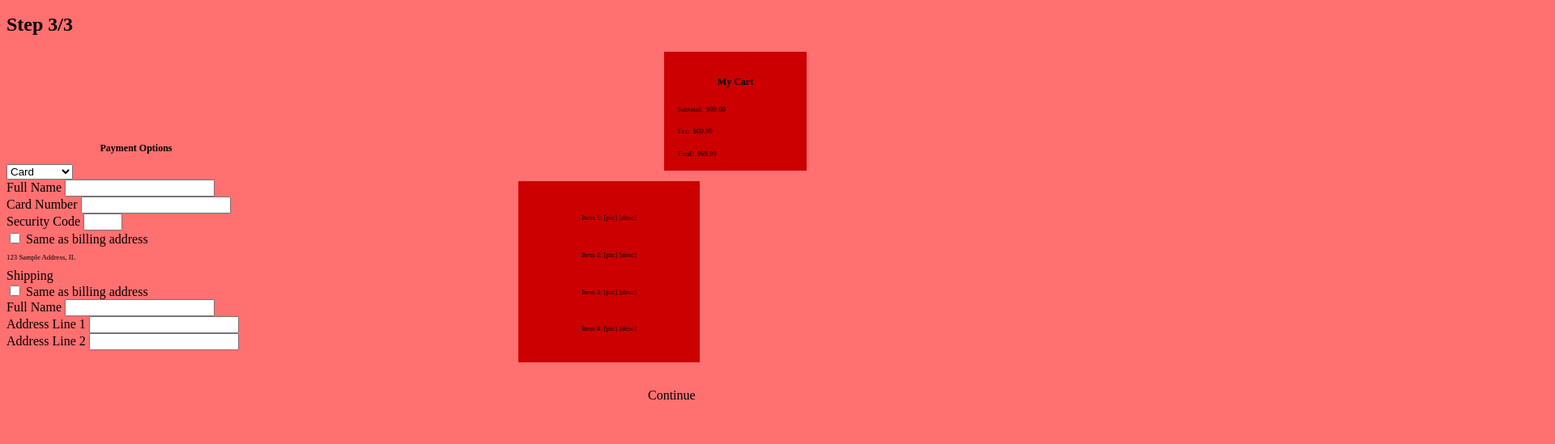
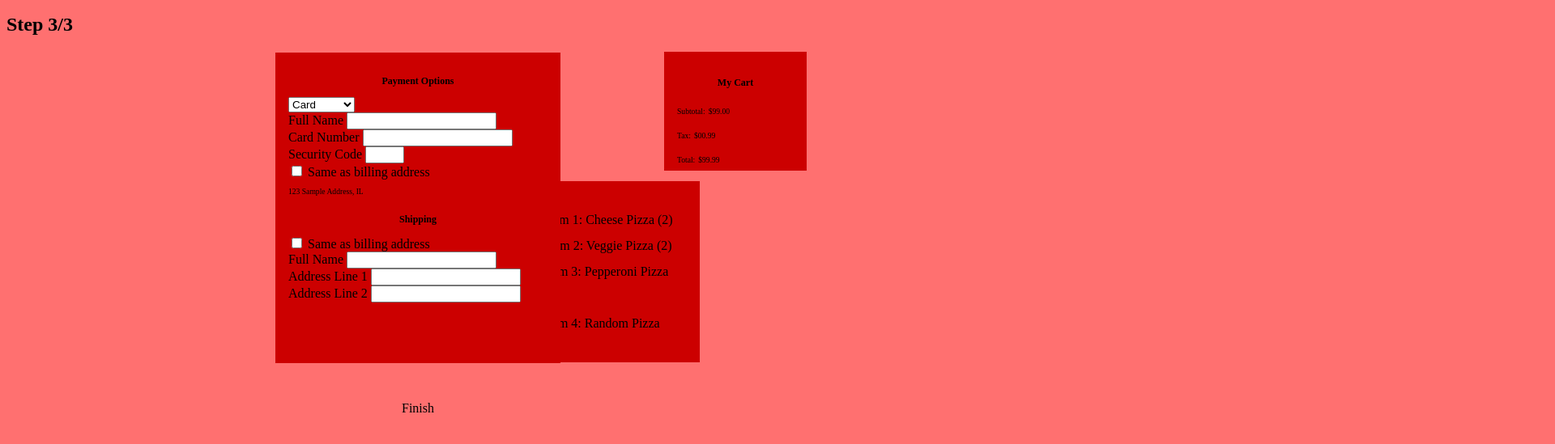
Before and after one commit to AlirpJ/ITMD362-project1, a website: page billing/index.html in a window 1280 px wide. Shown: the part 91-640 px from the top of the page at 81% size, 1920 px wide, since content can reach past the window. Drawn offline with Linux system fonts and the light colour scheme; files whose address does not match are found by name.

Commit message:
Remove br tags and fix section tags

```diff
--- a/assets/screen.css
+++ b/assets/screen.css
@@ -13,21 +13,7 @@ You need:
 display: flex;
 flex: 1 1 auto;
 */
-.pbutton {
-  -webkit-appearance: button;
-  -moz-appearance: button;
-  appearance: button;
 
-  padding: 0.5em 0.5em; /* 8px / 16px */
-  line-height: 2.625em; /* 42px / 16px = 2.625em */
-  color: initial;
-
-  top: 6em;
-  margin: 0 auto;
-  left: 49em;
-  display: grid;
-  position: relative;
-}
 a,b {
   font-family: inherit;
   text-decoration: none;
@@ -36,6 +22,7 @@ a,b {
 h3 {
   font-size: 0.75em;
   text-align: center;
+  border: 0;
 }
 h4 {
   font-size: 0.2em;
@@ -43,35 +30,20 @@ h4 {
 }
 p {
    /*font-family: 'Nunito', sans-serif;*/
-   font-size: 0.55em;
+   font-size: 0.6em;
    color: #000000;
    text-align: right;
    display: inline-block;
 }
-.addbutton {
-  -webkit-appearance: button;
-  -moz-appearance: button;
-  appearance: button;
+c {
+   /*font-family: 'Nunito', sans-serif;*/
+   font-size: 1em;
+   color: #000000;
+   text-align: left;
+   display: inline-block;
+   line-height: 200%;
+}
 
-  padding: 0.9em 0em;
-  line-height: 0.1em; /* 42px / 16px = 2.625em */
-  color: initial;
-
-  top: 0em;
-  margin: 0 auto;
-  left: 0em;
-  display: grid;
-  position: relative;
-}
-.pbutton2 {
-  -webkit-appearance: button;
-  -moz-appearance: button;
-  appearance: button;
-
-  padding: 0.5em 0.5em; /* 8px / 16px */
-  line-height: 2.625em; /* 42px / 16px = 2.625em */
-  color: initial;
-}
 input[type="number"] {
   -moz-appearance: textfield;
 }
@@ -79,15 +51,19 @@ li {
   list-style-type: none;
 }
 
-section, section3 {
+section, section3, section4 {
    display: grid;
    grid-template-columns: repeat(2, 1fr);
    grid-template-rows: repeat(3, 100px);
 }
+aside2 {
+  overflow-x: hidden;
+  overflow-y: auto;
+}
 
 .flex-container,
 aside-r,
-section2, section3, sectionl2
+section2, section3, section4,
 .flex-container-2,
 aside, aside-l
 {
@@ -127,17 +103,17 @@ aside-r {
   left: -40%;
   }
 
-section2, sectionl2, section3 {
+section2, section3 {
   top: 1em;
   width: 20em;
   height: 13em;
   left: 25%;
 }
-sectionl2 {
-  top: 1em;
+section4 {
+  top: -6.2em;
   width: 20em;
-  height: 30em;
-  left: 25%;
+  height: 22em;
+  left: 12em;
 }
 section3 {
   height: 12em;
@@ -174,3 +150,30 @@ input[type="submit"] {
     width: 1em;
     height: 1em;
   }
+
+/* Buttons */
+.pbutton {
+  -webkit-appearance: button;
+  -moz-appearance: button;
+  appearance: button;
+
+  padding: 0.5em 0.5em; /* 8px / 16px */
+  line-height: 2.625em; /* 42px / 16px = 2.625em */
+  color: initial;
+
+  top: 7em;
+  margin: 0 auto;
+  left: -4.5em;
+  width: 9em;
+  display: grid;
+  position: relative;
+  }
+.pbutton2 {
+  -webkit-appearance: button;
+  -moz-appearance: button;
+  appearance: button;
+
+  padding: 0.5em 0.5em; /* 8px / 16px */
+  line-height: 2.625em; /* 42px / 16px = 2.625em */
+  color: initial;
+  }
--- a/billing/index.html
+++ b/billing/index.html
@@ -37,23 +37,21 @@
   </aside-r>
 <aside2-r>
   <list>
-  <p>Item 1: [pic] [desc]</p>
-  <br></br>
-  <p>Item 2: [pic] [desc]</p>
-  <br></br>
-  <p>Item 3: [pic] [desc]</p>
-  <br></br>
-  <p>Item 4: [pic] [desc]</p>
-  <br></br>
-  <p>Item 5: [pic] [desc]</p>
+    <c>Item 1: Cheese Pizza (2)</c>
+    <c>Item 2: Veggie Pizza (2)</c>
+    <c>Item 3: Pepperoni Pizza (1)</c>
+    <c>Item 4: Random Pizza (?)</c>
+    <c>Item 5: Water (20)</c>
+    <c>Item 6: Sauce (2)</c>
 </list>
 </aside2-r>
 
-<sectionl2>
-<aside-ll>
+
+
+<section4>
+  <aside-lll>
 
       <h3>Payment Options</h3>
-
     <select name="paymentOption" id="pay">
      <option value="card">Card</option>
      <option value="paypal">Paypal</option>
@@ -80,7 +78,7 @@
   </li>
 
     <list>
-    <div class="e">Shipping</div>
+      <h3>Shipping</h3>
       <label for="cars"></label>
   <li>
     <input type="checkbox" id="ship" name="ship" value="Shipping">
@@ -99,15 +97,13 @@
     <input type="text" name="add2" id="add2" />
   </li>
   </list>
-
-
-</aside-ll>
-</sectionl2>
+</aside-lll>
+</section4>
 
 </section>
 
 </form>
 
-<a href='../' class="pbutton" id="pbutton">Continue</a>
+<a href='../address/' class="pbutton" id="pbutton">Finish</a>
 <script src="assets/js/site.js"></script>
 </html>
```
Also changed, not shown: address/index.html (+4 -30 lines), index.html (+6 -9 lines), shipping/index.html (+9 -12 lines). Lines whose indentation alone changed are shown as unchanged.
